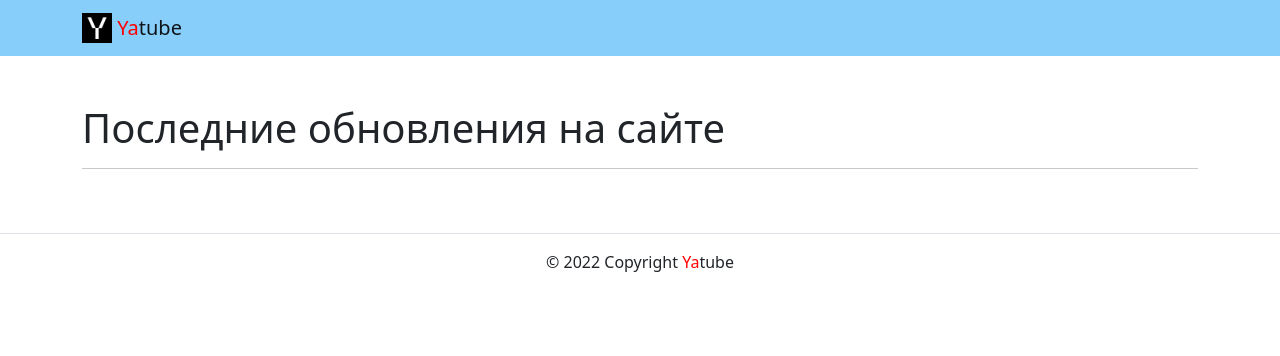
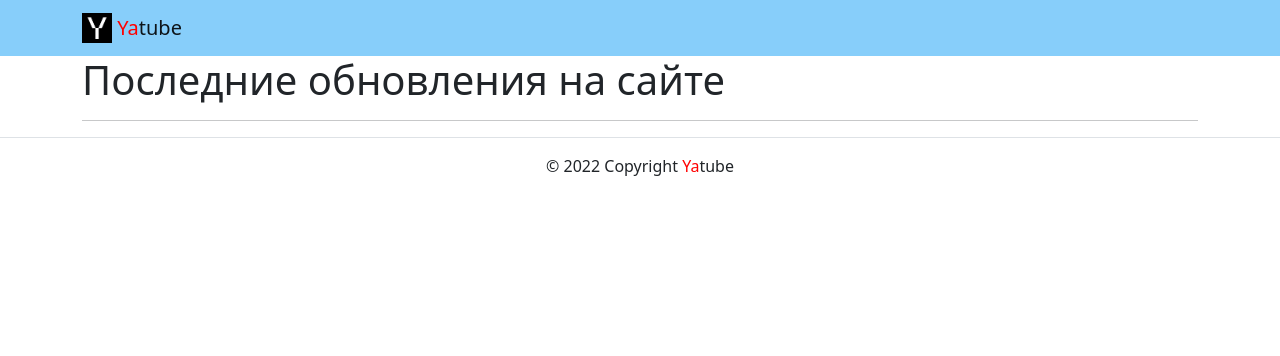
Before and after one commit to Destroymon/hw02_community, a Django app: page / in a window 1280 px wide. Shown: the top 356 px of the page. Run offline with Django 3.2, Linux system fonts and the light colour scheme; data that the repository does not hold is empty; some libraries are stand-ins or nearby versions.

Commit message:
Правки

```diff
--- a/yatube/templates/base.html
+++ b/yatube/templates/base.html
@@ -23,7 +23,7 @@
       {% include 'includes/header.html' %}
     <nav></nav>
     <main>
-      <div class="container py-5">
+      <div class="container">
         {% block content %}
         Ошибка
         {% endblock content %}
```
